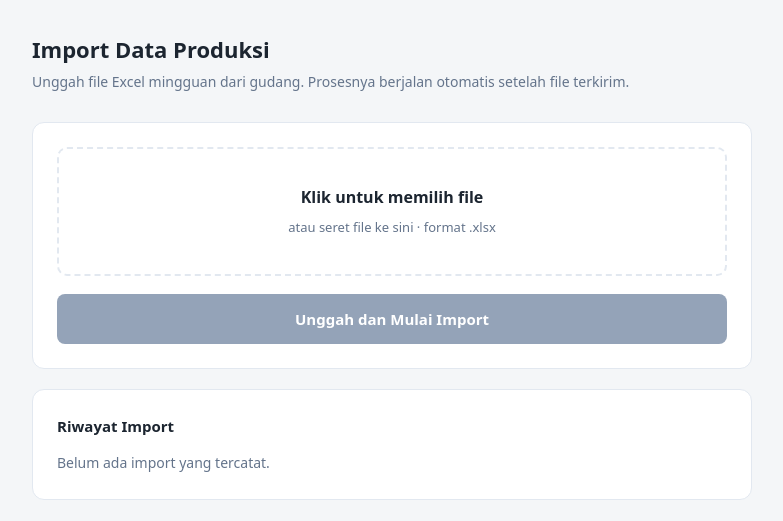
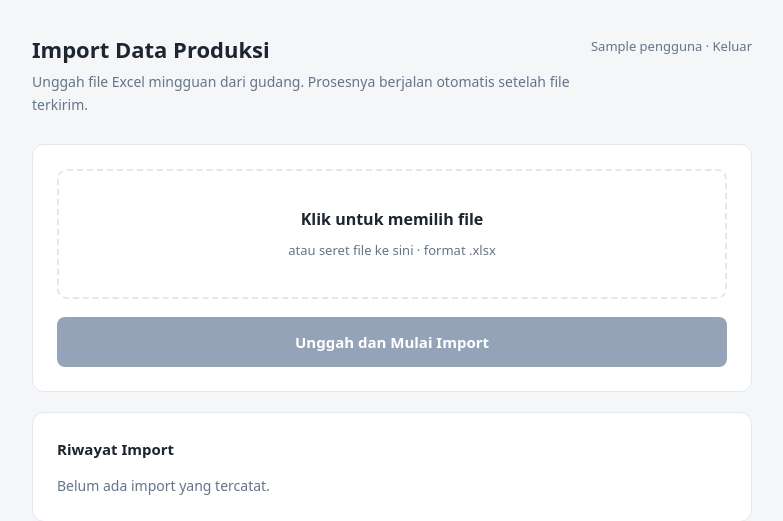
Before and after one commit to RivaroFarrelino/subcont-import-service, a Flask app: template templates/index.html in a window 1280 px wide. Shown: the top 521 px of the page, without its empty margins (248-1031 px from the left). Run offline with Flask 3, Linux system fonts and the light colour scheme; the template is opened without the code that fills it: most values are stand-ins (such as "Sample title", 1, 10 or a date in 2020); data that the repository does not hold is empty.

Commit message:
Refactor header section in index.html

```diff
--- a/templates/index.html
+++ b/templates/index.html
@@ -92,13 +92,21 @@
   .tag.run { background: var(--brand-soft); color: var(--brand); }
   .tag.warn { background: var(--warn-soft); color: var(--warn); }
   .empty { color: var(--muted); font-size: 14px; }
+  .kepala { display: flex; align-items: flex-start; justify-content: space-between; gap: 16px; }
+  .keluar { color: var(--muted); font-size: 13px; text-decoration: none; white-space: nowrap; padding-top: 4px; }
+  .keluar:hover { color: var(--brand); text-decoration: underline; }
 </style>
 </head>
 <body>
 <div class="wrap">
 
-  <h1>Import Data Produksi</h1>
-  <p class="sub">Unggah file Excel mingguan dari gudang. Prosesnya berjalan otomatis setelah file terkirim.</p>
+  <div class="kepala">
+    <div>
+      <h1>Import Data Produksi</h1>
+      <p class="sub">Unggah file Excel mingguan dari gudang. Prosesnya berjalan otomatis setelah file terkirim.</p>
+    </div>
+    <a class="keluar" href="/logout">{{ pengguna }} &middot; Keluar</a>
+  </div>
 
   <div class="card" id="kartuUpload">
     <div class="drop" id="area">
```
